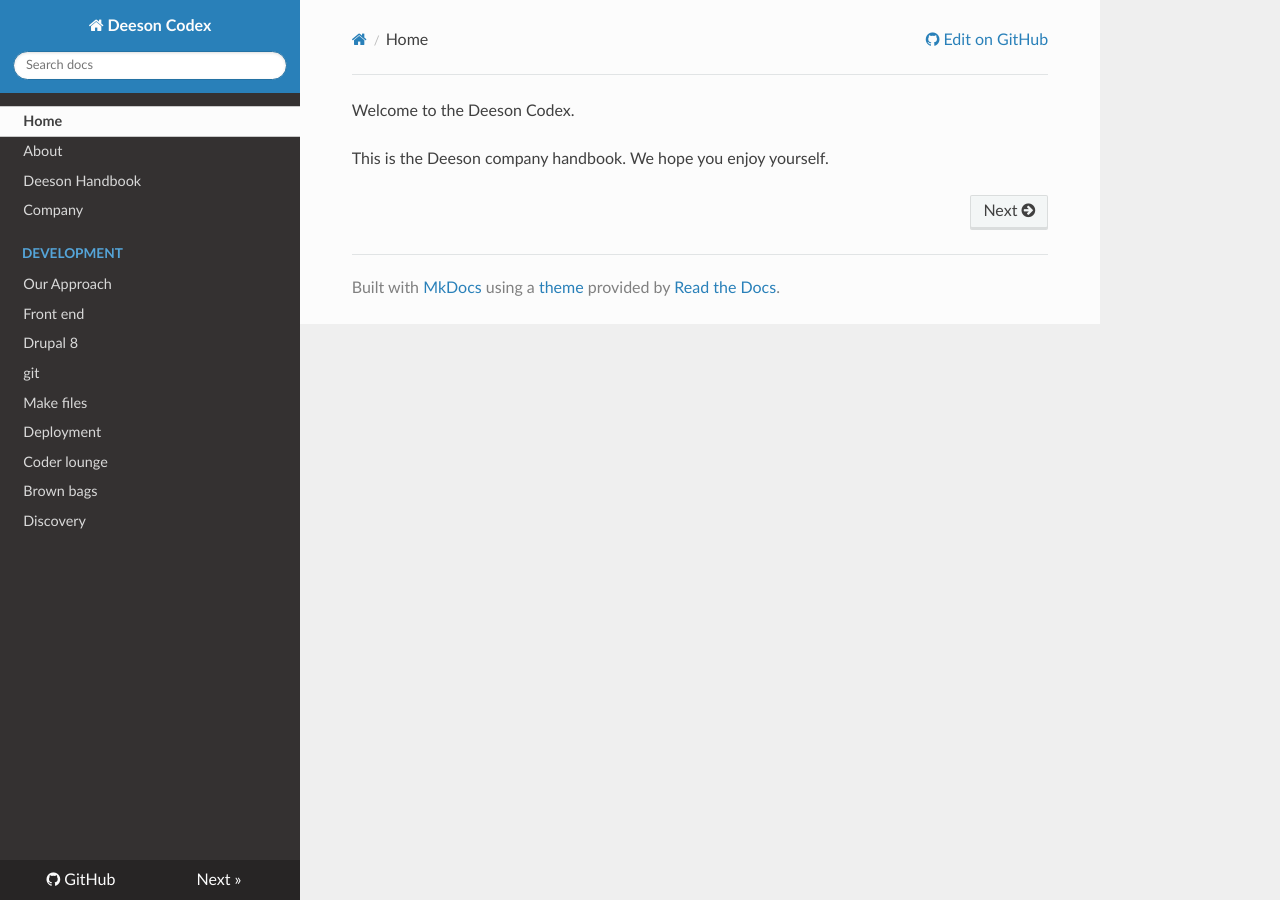
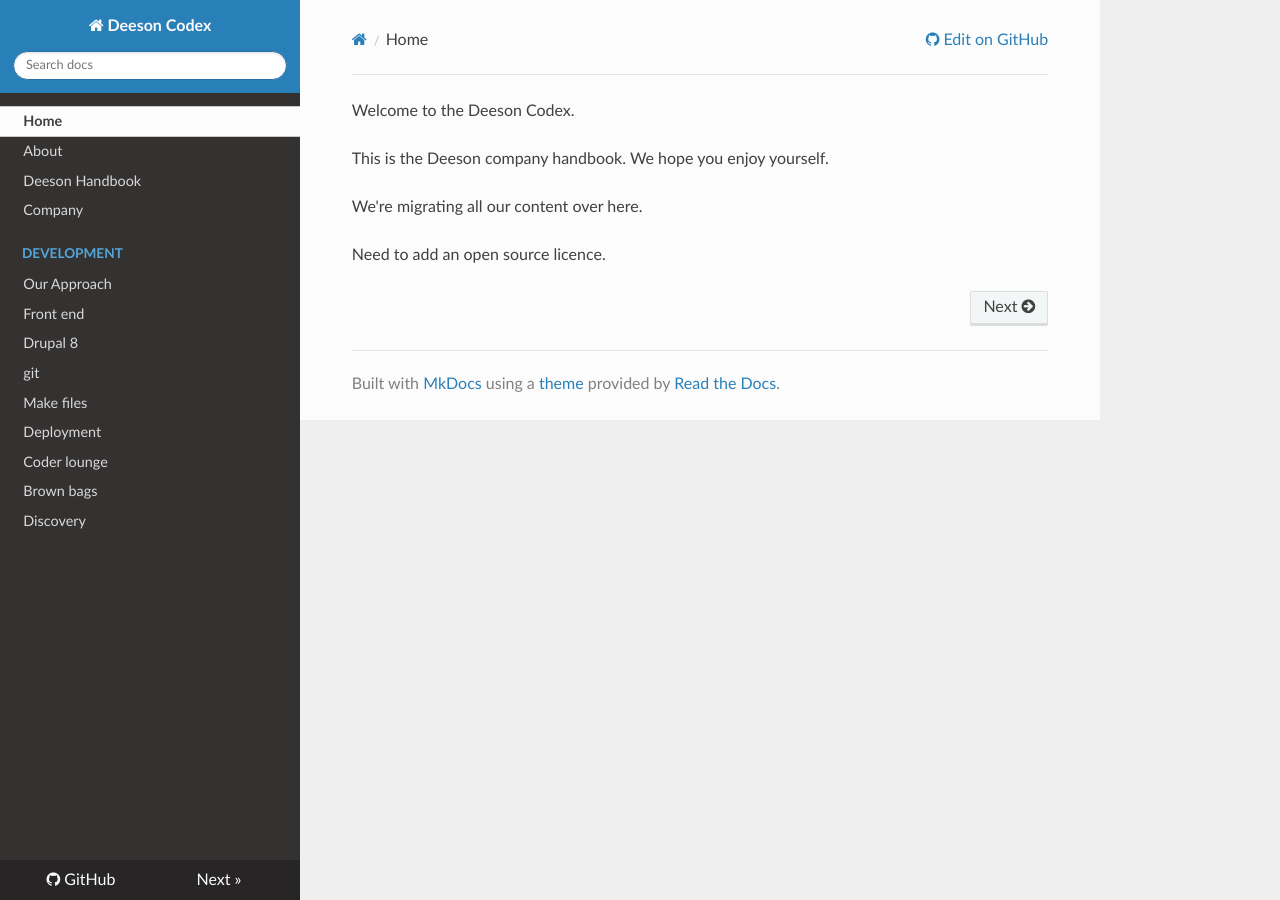
Before and after one commit to teamdeeson/codex, an MkDocs documentation site: the page built from docs/index.md, in a window 1280 px wide. Built offline with MkDocs 1.6.1, drawn with Linux system fonts in a browser that asks for light colours; nearby versions of some CDN libraries; old or Windows-style settings are respelled for this version of MkDocs.

Commit message:
Update index.md

```diff
--- a/docs/index.md
+++ b/docs/index.md
@@ -1,3 +1,7 @@
 Welcome to the Deeson Codex.
 
 This is the Deeson company handbook. We hope you enjoy yourself.
+
+We're migrating all our content over here.
+
+Need to add an open source licence.
```
